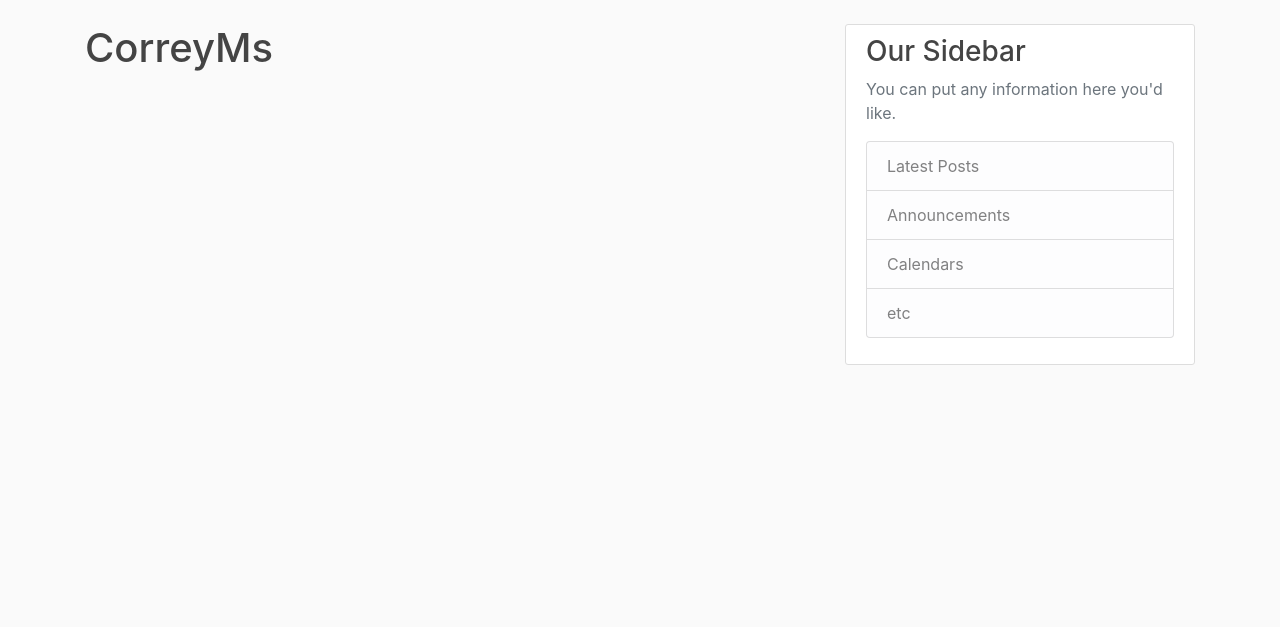
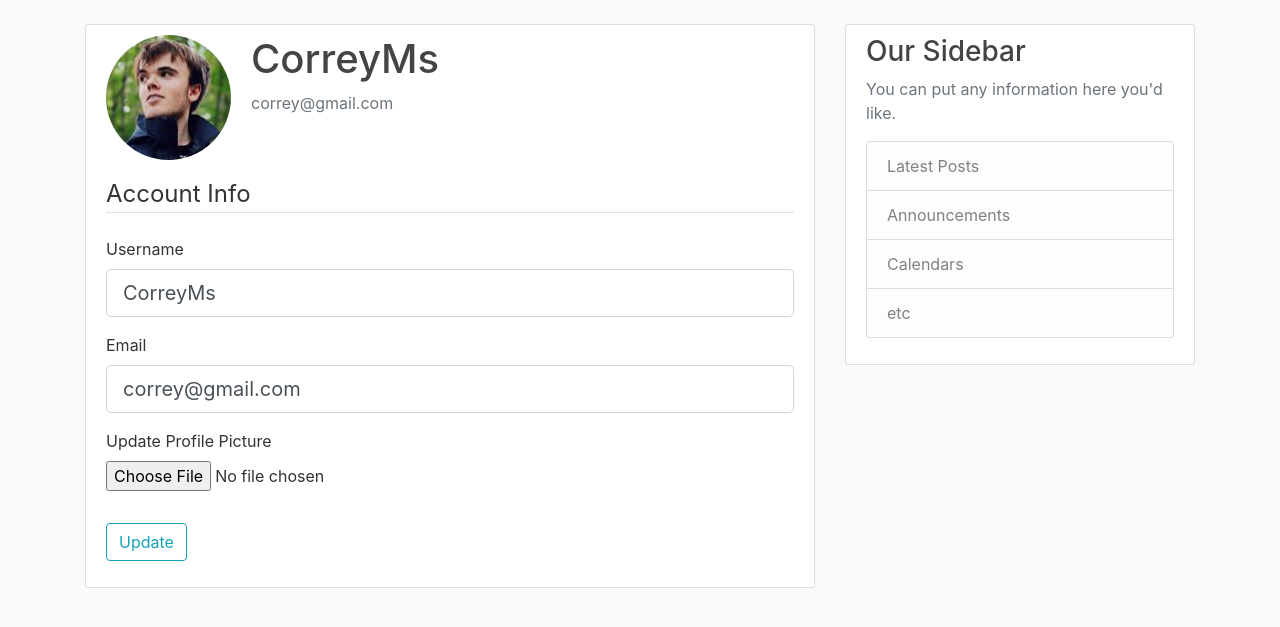
Before and after one commit to martinsenecal/Blog_Tutorial, a Flask app: page /account in a window 1280 px wide. Shown: the part 56-683 px from the top of the page. Run offline with Flask 2, Linux system fonts and the light colour scheme; a user stored in the database is signed in; some libraries are stand-ins or nearby versions.

Commit message:
Modification of Account Page

```diff
--- a/flaskblog/forms.py
+++ b/flaskblog/forms.py
@@ -1,5 +1,7 @@
 from flask_wtf import FlaskForm
-from wtforms import StringField, PasswordField, SubmitField, BooleanField
+from flask_wtf.file import FileField, FileAllowed  # Useful to Add Pictures/Files
+from flask_login import current_user
+from wtforms import StringField, PasswordField, SubmitField, BooleanField, TextAreaField
 from wtforms.validators import DataRequired, Length, Email, EqualTo, ValidationError
 from flaskblog.models import User
 
@@ -34,3 +36,29 @@ class LoginForm(FlaskForm):
     password = PasswordField('Password', validators=[DataRequired()])
     remember = BooleanField('Remember Me')
     submit = SubmitField('Login')
+
+
+class UpdateAccountForm(FlaskForm):
+    username = StringField('Username',
+                           validators=[DataRequired(), Length(min=2, max=20)])
+    email = StringField('Email',
+                        validators=[DataRequired(), Email()])
+    picture = FileField('Update Profile Picture', validators=[FileAllowed(['jpg', 'png'])])
+    submit = SubmitField('Update')
+
+    # Verification before sending data... (BackEnd Check).
+    # Also, we won't do the verification before the first modification.
+    def validate_username(self, username):
+        if username.data != current_user.username:
+            user = User.query.filter_by(username=username.data).first()
+            if user:
+                raise ValidationError('That username is taken. Please choose a different one.')
+
+    def validate_email(self, email):
+        if email.data != current_user.email:
+            user = User.query.filter_by(email=email.data).first()
+            if user:
+                raise ValidationError('That email is taken. Please choose a different one.')
+
+class PostForm(FlaskForm):
+    title = StringField('Title', validators=[DataRequired()])
--- a/flaskblog/routes.py
+++ b/flaskblog/routes.py
@@ -1,8 +1,10 @@
+import secrets, os
 from flask import render_template, url_for, flash, redirect, request
 from flaskblog import app, db, bcrypt
-from flaskblog.forms import RegistrationForm, LoginForm  # Classes from forms.py
+from flaskblog.forms import RegistrationForm, LoginForm, UpdateAccountForm  # Classes from forms.py
 from flaskblog.models import User, Post
 from flask_login import login_user, current_user, logout_user, login_required
+from PIL import Image  # Resize Picture to take less Space.
 
 posts = [
     {
@@ -78,8 +80,50 @@ def logout():
     return redirect(url_for('home'))
 
 
+def save_picture(form_picture):
+    # Take Care to Store Picture from User inside our Files System
+    random_hex = secrets.token_hex(8)  # Store a Random Hex Numbers by importing secrets
+    # OS (import) take care of files-extension
+    _, f_ext = os.path.splitext(form_picture.filename)  # _ is the file name (that we don't actually need)
+    picture_fn = random_hex + f_ext
+    picture_path = os.path.join(app.root_path, 'static/profile_pics',
+                                picture_fn)  # Take Care of the Entire Path of File
+
+    # Resize Picture to take less space and run faster.
+    output_size = (125, 125)  # Size of Picture
+    i = Image.open(form_picture)
+    i.thumbnail(output_size)
+    i.save(picture_path)
+
+    return picture_fn
+
+
 # Add a security layer: Make sure user can't access pages if he don't have access to it... (use login_required )
-@app.route('/account')
+@app.route('/account', methods=['GET', 'POST'])
 @login_required  # Decorator
 def account():
-    return render_template('account.html', title='Account')
+    form = UpdateAccountForm()
+    if form.validate_on_submit():
+        if form.picture.data:
+            picture_file = save_picture(form.picture.data)
+            current_user.image_file = picture_file
+        current_user.username = form.username.data
+        current_user.email = form.email.data
+        db.session.commit()
+        flash('Your account had been updated!', 'success')  # Success is the bootstrap class to make it prettier.
+        return redirect(url_for('account'))
+        # We want to do a redirect instead of render template because: (not calling post a 2nd time)
+        # Post/Get/Redirect Pattern: we don't want to re-submit the data a second time.
+        # Browser will send a get request instead
+
+    elif request.method == 'GET':  # We want to show the info of the user, when he arrive on the page.
+        form.username.data = current_user.username
+        form.email.data = current_user.email
+
+    image_file = url_for('static', filename='profile_pics/' + current_user.image_file)
+    return render_template('account.html', title='Account', image_file=image_file, form=form)
+
+@app.route('/post/new')
+@login_required  # Decorator
+def new_post():
+    return render_template('create_post.html', title='New Post')
--- a/flaskblog/templates/account.html
+++ b/flaskblog/templates/account.html
@@ -1,6 +1,64 @@
 {% extends "layout.html" %}
 {% block content %}
 
-   <h1> {{ current_user.username }}</h1>
+    <div class="content-section">
+        <div class="media">
+            <img class="rounded-circle account-img" src="{{ image_file }}">
+            <div class="media-body">
+                <h2 class="account-heading">{{ current_user.username }}</h2>
+                <p class="text-secondary">{{ current_user.email }}</p>
+            </div>
+        </div>
+
+        <form method="POST" action="" enctype="multipart/form-data"> <!-- Encoding is Important... -->
+            <!-- Post to same route since action is empty -->
+            {{ form.hidden_tag() }} <!-- Protection for our website (with token) -->
+            <fieldset class="form-group">
+                <legend class="border-bottom mb-4">Account Info</legend>
+                <div class="form-group">
+                    {{ form.username.label(class="form-control-label") }}
+
+                    {% if form.username.errors %}
+                        {{ form.username(class="form-control form-control-lg is-invalid") }}
+                        <div class="invalid-feedback">
+                            {% for error in form.username.errors %}
+                                <span>{{ error }}</span>
+                            {% endfor %}
+                        </div>
+                    {% else %}
+                        {{ form.username(class="form-control form-control-lg") }}
+                    {% endif %}
+                </div>
+                <div class="form-group">
+                    {{ form.email.label(class="form-control-label") }}
+                    {% if form.email.errors %}
+                        {{ form.email(class="form-control form-control-lg is-invalid") }}
+                        <div class="invalid-feedback">
+                            {% for error in form.email.errors %}
+                                <span>{{ error }}</span>
+                            {% endfor %}
+                        </div>
+                    {% else %}
+                        {{ form.email(class="form-control form-control-lg") }}
+                    {% endif %}
+                </div>
+
+                 <div class="form-group">
+                    {{ form.picture.label() }}
+                    {{ form.picture(class="form-control-file") }}
+                    {% if form.picture.errors %}
+                        {% for error in form.picture.errors %}
+                            <span class="text-danger">{{ error }}</span></br>
+                        {% endfor %}
+                    {% endif %}
+                </div>
+
+            </fieldset>
+            <div class="form-group">
+                {{ form.submit(class="btn btn-outline-info") }}
+            </div>
+        </form>
+
+    </div>
 
 {% endblock content %}
```
Also changed, not shown: flaskblog/templates/create_post.html (added, +7 -0 lines), flaskblog/site.db, flaskblog/static/profile_pics/417bd535180123e5.jpg (added), flaskblog/static/profile_pics/5c3bebddbb4217de.jpg (added), flaskblog/static/profile_pics/default.jpg (added).
